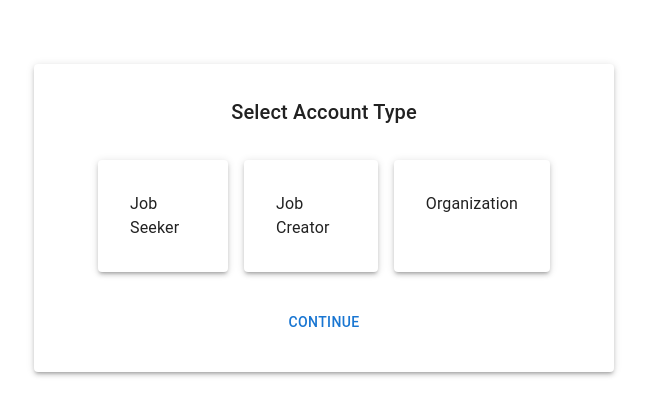
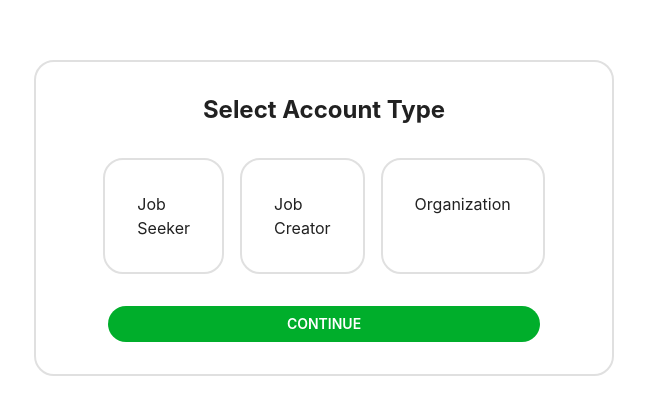
Before and after one commit to zetcco/jobscout-frontend, a React (Create React App) app: page /signup/type in a window 1280 px wide. Shown: the part 182-598 px from the top of the page, without its empty margins (316-963 px from the left). Built offline with nearby package versions, Linux system fonts and the light colour scheme.

Commit message:
Created theme

```diff
--- a/src/components/BasicCard.jsx
+++ b/src/components/BasicCard.jsx
@@ -3,7 +3,12 @@ import { Box, Paper } from "@mui/material"
 export const BasicCard = ({ children }) => {
 
     return (
-        <Paper  elevation={3}>
+        <Paper  elevation={3} sx={{
+            borderStyle: 'solid',
+            borderWidth: 2,
+            borderRadius: (theme) => theme.shape.borderRadius / 500,
+            borderColor: (theme) => theme.palette.grey[300],
+        }}>
             <Box sx={{ p: (theme) => theme.spacing(4) }}>
                 {children}
             </Box>
--- a/src/components/authentication/AccountTypeSelectionForm.jsx
+++ b/src/components/authentication/AccountTypeSelectionForm.jsx
@@ -7,7 +7,7 @@ export const AccountTypeSelectionForm = () => {
   return (
         <CenteredHeaderCard
             title={"Select Account Type"}
-            footer={<Button sx={{ width: '100%' }}>Continue</Button>}
+            footer={<Button variant='contained' sx={{ width: '100%' }}>Continue</Button>}
         >
             <Box sx={{ px: { sm: 4 } }}>
                 <Stack direction="row" spacing={2} >
--- a/src/components/authentication/OrganizationProfileCreationForm.jsx
+++ b/src/components/authentication/OrganizationProfileCreationForm.jsx
@@ -7,10 +7,10 @@ export const OrganizationProfileCreationForm = () => {
   return (
     <CenteredHeaderCard
         title={"Create your Profile"}
-        footer={<Button sx={{ width: '100%' }}>Continue</Button>}
+        footer={<Button variant='contained' sx={{ width: '100%' }}>Continue</Button>}
     >
-        <Stack spacing={2} sx={{ px: 2, width: '100%' }}>
-            <TextField id="outlined-basic" label="Outlined" variant="outlined"/>
+        <Stack spacing={2} sx={{ width: '100%' }}>
+            <TextField label="Outlined" variant="outlined"/>
             <DashedArea text={"Click here to Upload Logo"}/>
         </Stack>
     </CenteredHeaderCard>
--- a/src/components/cards/CenteredHeaderCard.jsx
+++ b/src/components/cards/CenteredHeaderCard.jsx
@@ -10,9 +10,10 @@ export const CenteredHeaderCard = ({ title, footer, children, icon }) => {
         justifyContent="center"
         alignItems="center"
         spacing={4}
+        sx={{ px: 5 }}
       >
         { icon !== null && icon }
-        <Typography variant="h6">{ title }</Typography>
+        <Typography variant="h5">{ title }</Typography>
         { children }
         <Box sx={{ width: "100%" }}>
             { footer !== null && footer }
--- a/src/components/input/DashedArea.jsx
+++ b/src/components/input/DashedArea.jsx
@@ -7,7 +7,7 @@ export const DashedArea = ({ text, icon }) => {
         sx={{
             borderStyle: 'dashed',
             borderWidth: 2,
-            borderRadius: (theme) => theme.shape.borderRadius,
+            borderRadius: (theme) => theme.shape.borderRadius / 500,
             borderColor: (theme) => theme.palette.primary.main,
             padding: 5
         }}
--- a/src/components/layout/RootLayout.jsx
+++ b/src/components/layout/RootLayout.jsx
@@ -1,12 +1,59 @@
-import { CssBaseline } from "@mui/material"
+import { createTheme, CssBaseline, responsiveFontSizes, ThemeProvider } from "@mui/material"
 import { Outlet } from "react-router-dom"
+import { grey } from '@mui/material/colors';
+
+const getDesignTokens = () => ({
+  palette: {
+    mode: "light",
+    primary: {
+      main: "#00AE2B",
+      light: "#adf75a",
+      dark: "#006E17",
+      fade: "#d5eaba",
+    },
+    background: {
+      default: "#fff",
+      paper: "#fff",
+    },
+    text: {
+      primary: grey[900],
+      secondary: grey[800],
+    },
+  },
+  shape: {
+    borderRadius: 100,
+  },
+  shadows: Array.from({ length: 24 }, (_, i) => "none"),
+  typography: {
+    fontFamily: "Inter",
+    h5: {
+        fontWeight: 700
+    },
+    button: {
+        fontWeight: 600
+    }
+  },
+  components: {
+    MuiButton: {
+      styleOverrides: {
+        contained: {
+          color: "white",
+        },
+      },
+      defaultProps: {
+        disableRipple: true
+      }
+    },
+  },
+});
 
 export const RootLayout = () => {
+    let theme = responsiveFontSizes(createTheme(getDesignTokens()))
 
     return (
-        <>
+        <ThemeProvider theme={theme}>
             <CssBaseline/>
             <Outlet/>
-        </>
+        </ThemeProvider>
     )
 }
```
